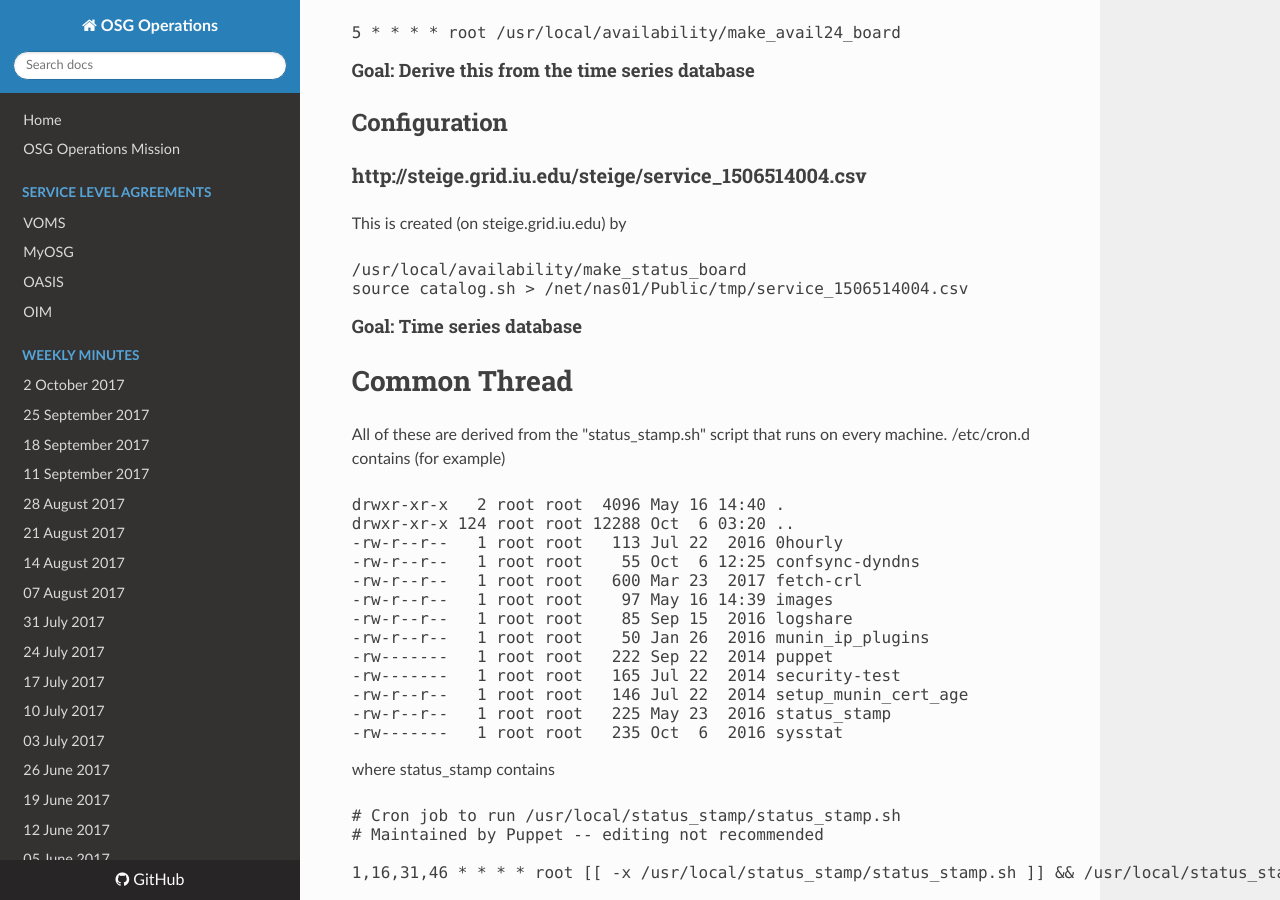
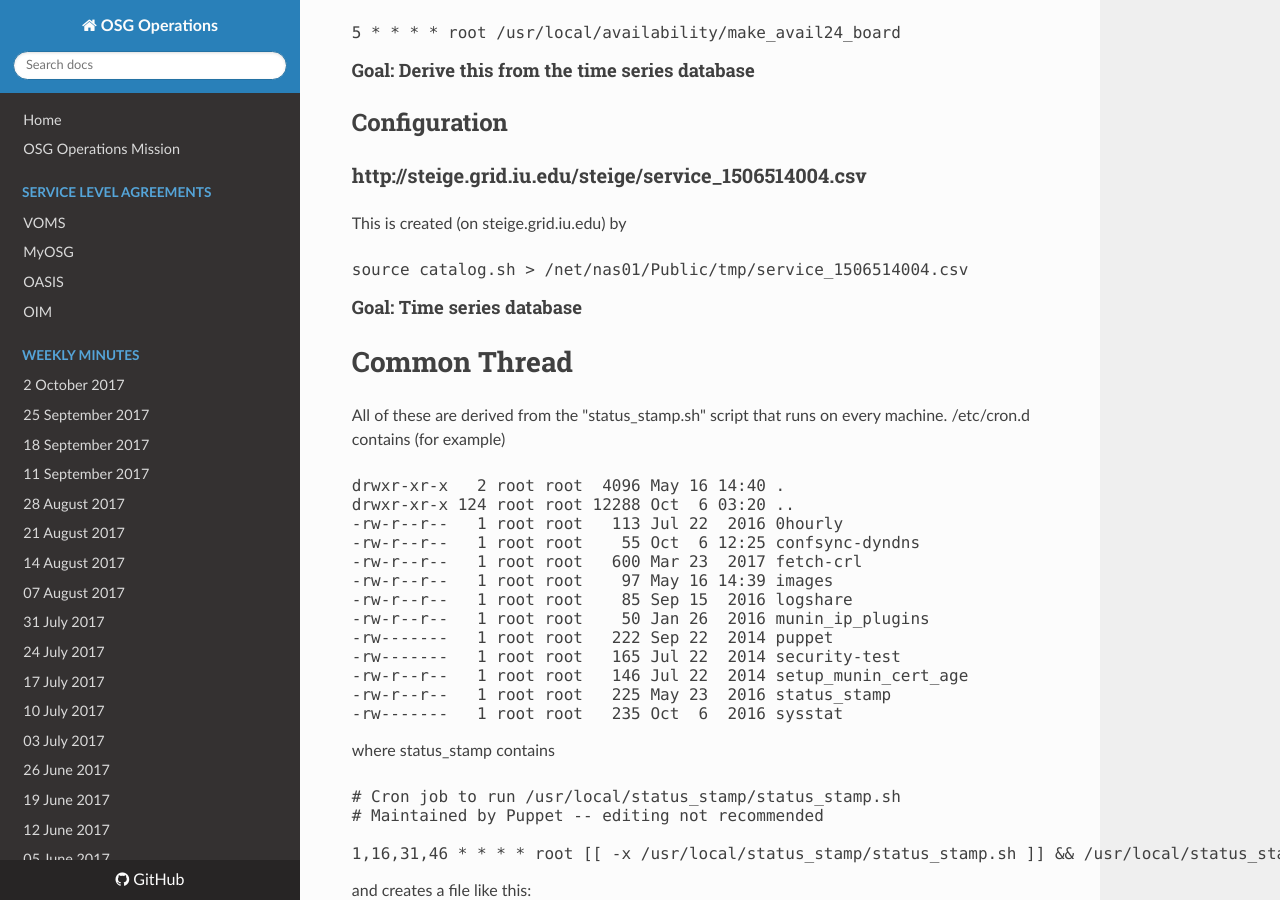
Before and after one commit to osg-htc/operations, an MkDocs documentation site: the page built from docs/configuration_management.md, in a window 1280 px wide and 900 px high, scrolled down 955 px. Built offline with MkDocs 1.6.1, drawn with Linux system fonts in a browser that asks for light colours; nearby versions of some CDN libraries; old or Windows-style settings are respelled for this version of MkDocs.

Commit message:
Update configuration_management.md

```diff
--- a/docs/configuration_management.md
+++ b/docs/configuration_management.md
@@ -37,7 +37,6 @@ This is created (on monitor.grid.iu.edu) by a cron job running:
 ### http://steige.grid.iu.edu/steige/service_1506514004.csv
 This is created (on steige.grid.iu.edu) by
 <pre>
-/usr/local/availability/make_status_board
 source catalog.sh > /net/nas01/Public/tmp/service_1506514004.csv
 </pre>
 
```
